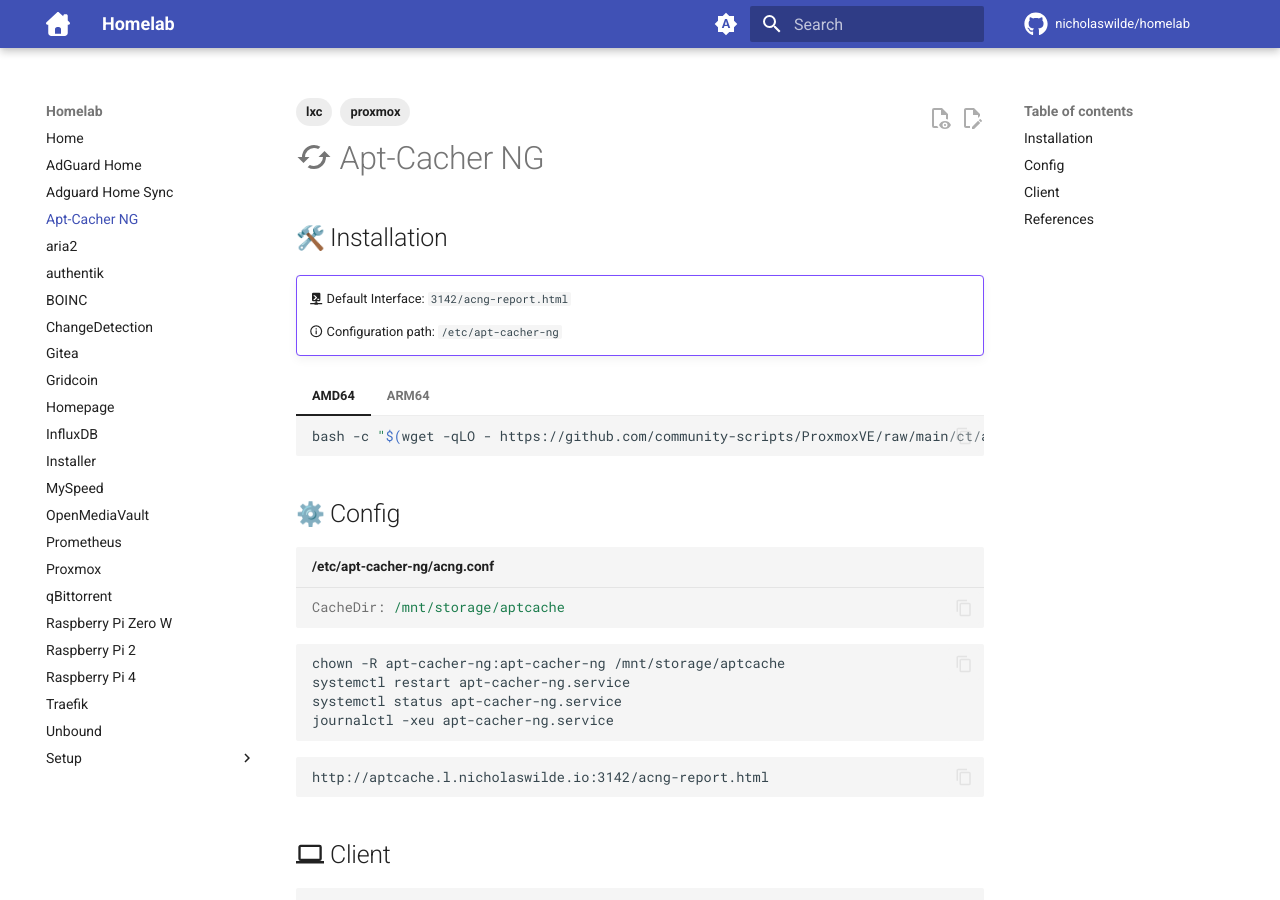
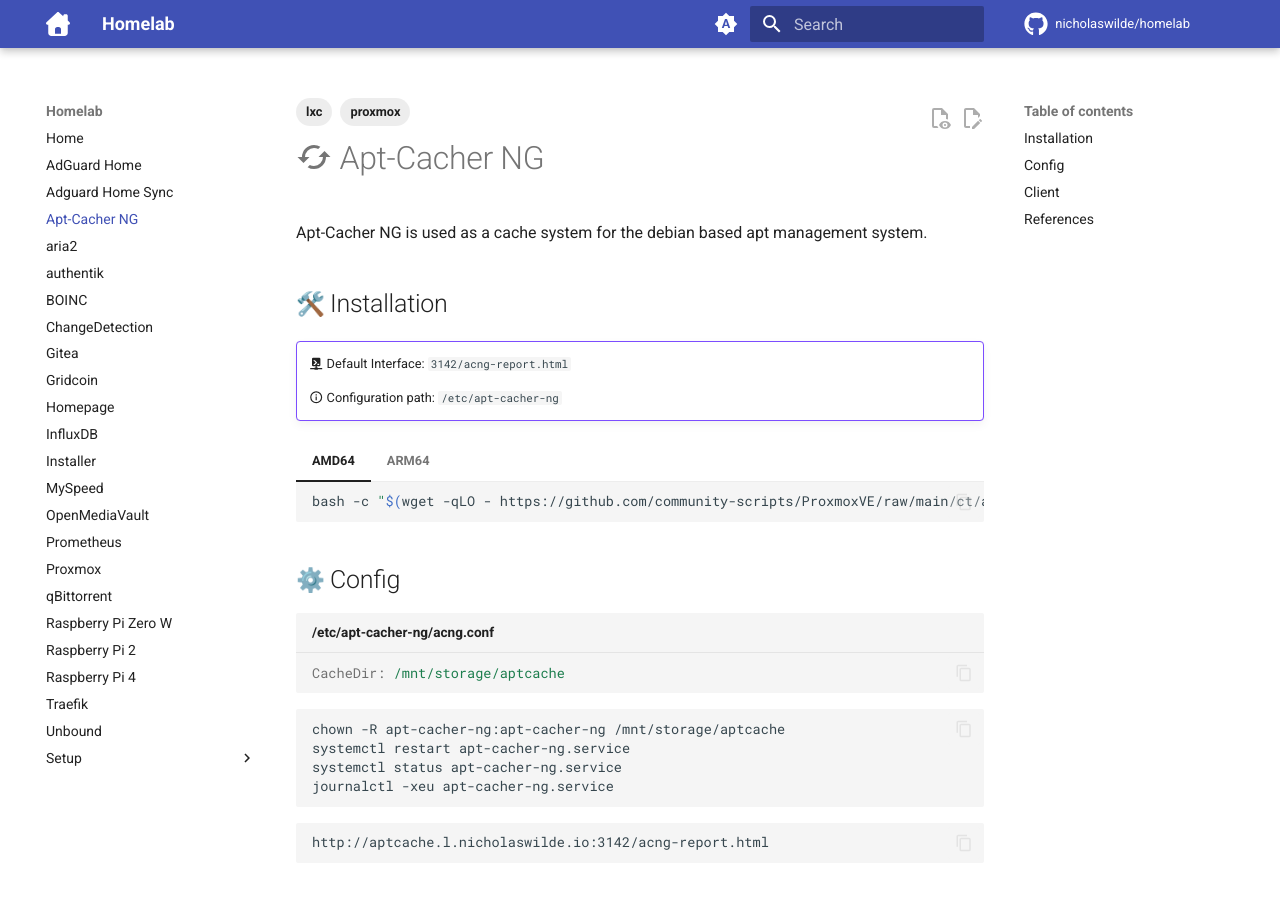
Before and after one commit to nicholaswilde/homelab, an MkDocs documentation site: the page built from docs/aptcacherng.md, in a window 1280 px wide and 900 px high. Built offline with MkDocs 1.6.1 and Material for MkDocs 9.7.7, drawn with Linux system fonts in a browser that asks for light colours; emoji names are drawn with the system emoji font; comment, search, counter and statistics services are not loaded.

Commit message:
Update aptcacherng.md

```diff
--- a/docs/aptcacherng.md
+++ b/docs/aptcacherng.md
@@ -4,6 +4,8 @@
   - proxmox
 ---
 # :material-cached: Apt-Cacher NG
+
+Apt-Cacher NG is used as a cache system for the debian based apt management system.
 
 ## :hammer_and_wrench: Installation
 
```
